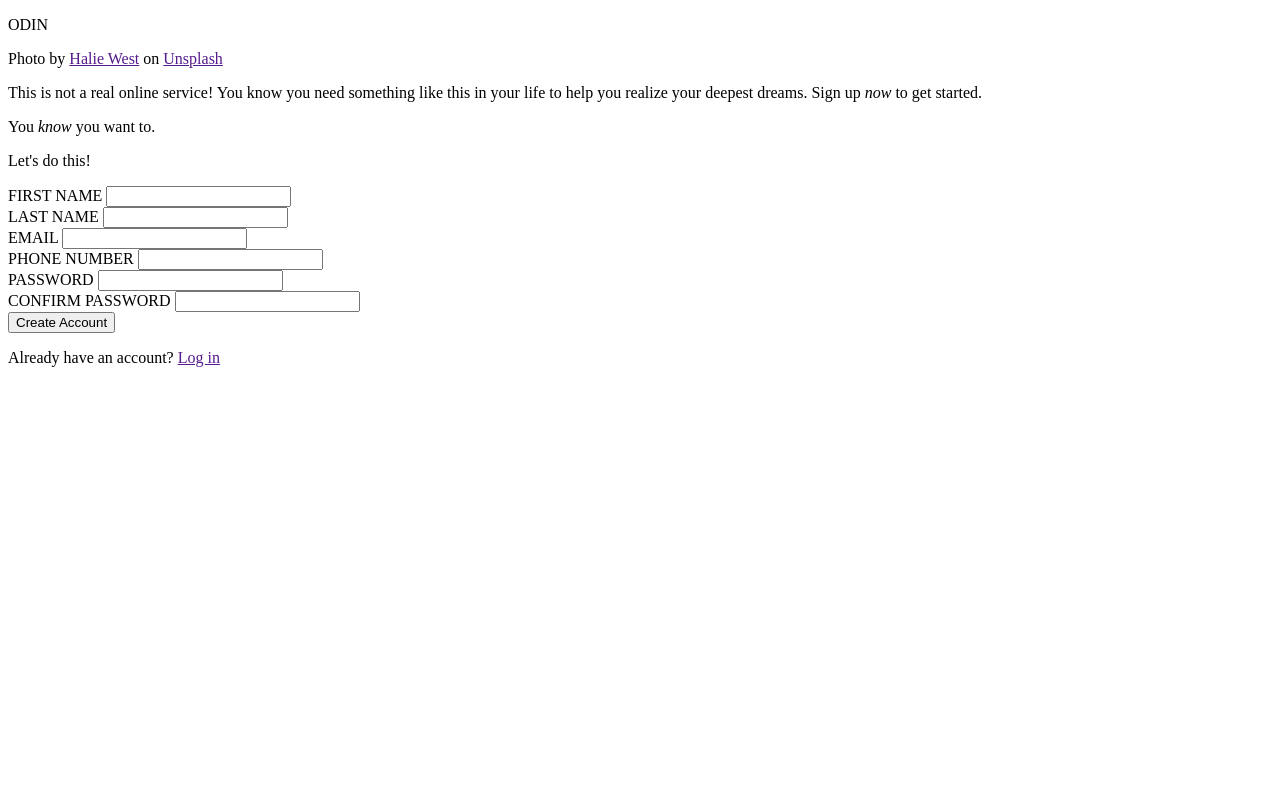
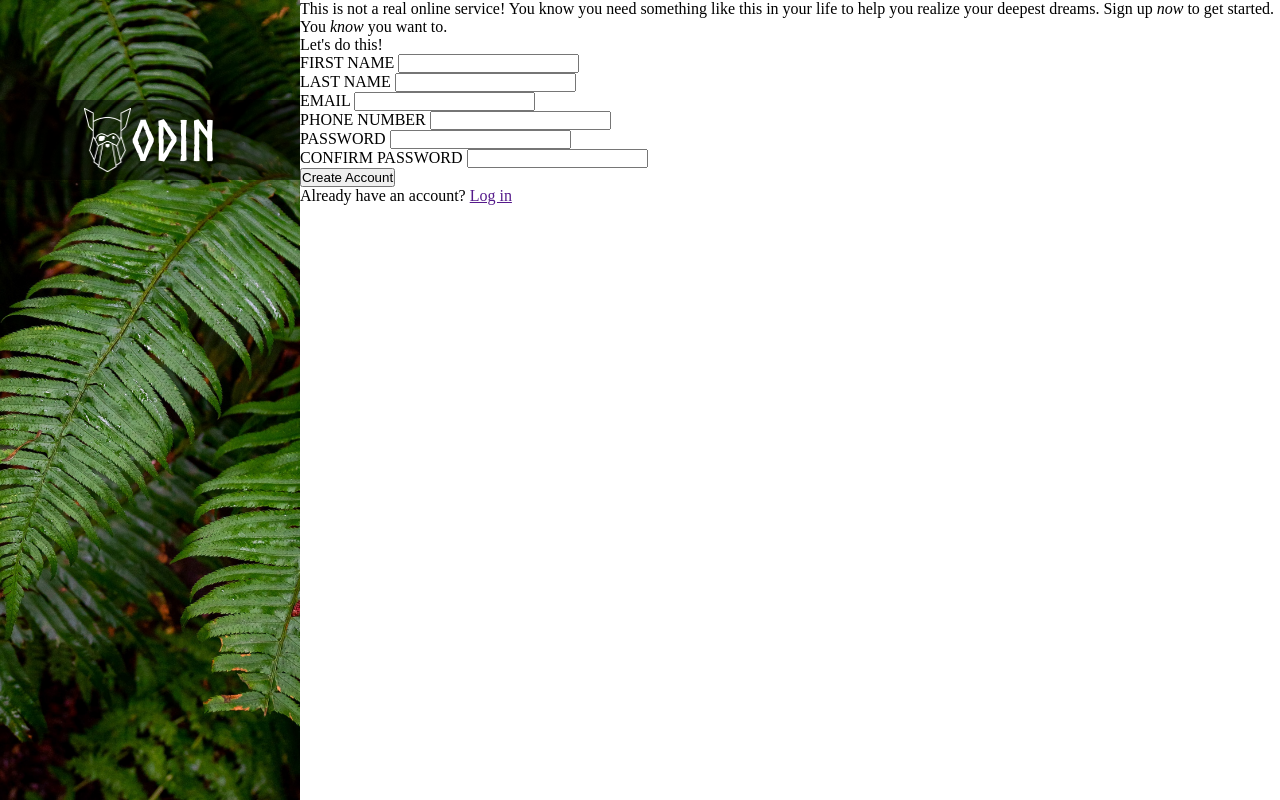
Before and after one commit to jp524/odin-sign-up-form, a plain HTML site: page index.html in a window 1280 px wide. Drawn offline with Linux system fonts and the light colour scheme.

Commit message:
Style left side of page

```diff
--- a/index.html
+++ b/index.html
@@ -10,8 +10,11 @@
 <body>
   <div class="left">
     <div class="title-container">
-      <!-- <img src="./assets/odin-lined.png" alt="Odin Logo"> -->
-      <p>ODIN</p>
+      <img class="background-img" src="./assets/halie-west-25xggax4bSA-unsplash.jpg" alt="Background image">
+      <div class="logo-container">
+        <img class="logo-img" src="./assets/odin-lined.png" alt="Odin logo">
+        <p class="logo-text">ODIN</p>
+      </div>
     </div>
     <p>Photo by <a href="">Halie West</a> on <a href="">Unsplash</a></p>
   </div>
--- a/styles.css
+++ b/styles.css
@@ -1,3 +1,50 @@
-h1 {
-  color: blue;
+@font-face {
+  font-family: 'norse-bold';
+  src: url("./assets/norse-bold-webfont.woff2") format("woff2"),
+    url("./assets/norse-bold-webfont.woff") format("woff");
 }
+
+* {
+  padding: 0;
+  margin: 0;
+}
+
+body {
+  display: flex;
+}
+
+.left {
+  width: 300px;
+}
+
+.title-container {
+  width: inherit;
+}
+
+.background-img {
+  width: 300px;
+  height: 100vh;
+  object-fit: cover;
+  position: absolute;
+}
+
+.logo-container {
+  position: relative;
+  top: 100px;
+  width: inherit;
+  background-color: rgba(0, 0, 0, .5);
+  display: flex;
+  justify-content: center;
+  align-items: center;
+  padding: 8px 0;
+}
+
+.logo-img {
+  height: 4rem;
+}
+
+.logo-text {
+  color: white;
+  font-family: 'norse-bold';
+  font-size: 3.5rem;
+}
```
Also changed, not shown: assets/norse-bold-webfont.woff (added), assets/norse-bold-webfont.woff2 (added).
